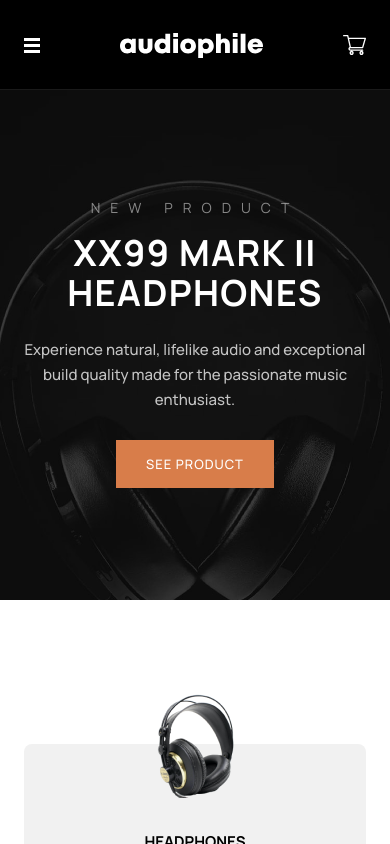
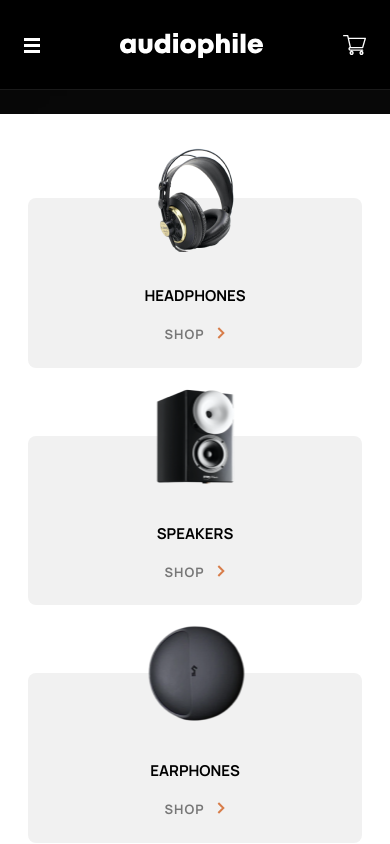
Before and after one commit to florianstancioiu/audiophile-ecommerce-website, a React (Vite) app: page / in a window 390 px wide. Both pictures are taken after a click on the picture 32 px from the left and 45 px from the top of the page. Shown: the top 844 px of the page. Built offline with nearby package versions, Linux system fonts and the light colour scheme.

Commit message:
Worked on mobile menu component

```diff
--- a/src/components/Header.jsx
+++ b/src/components/Header.jsx
@@ -5,18 +5,29 @@ import CartIcon from '../images/icon-cart.svg';
 import HamburgerIcon from '../images/icon-hamburger.svg';
 import LogoWhite from '../images/logo-white.svg';
 import Cart from './Cart';
+import Menu from './Menu';
 
 const Header = () => {
   const [showCart, setShowCart] = useState(false);
+  const [showMenu, setShowMenu] = useState(false);
 
   const toggleShowCart = () => {
     setShowCart((prevValue) => !prevValue);
   };
 
+  const toggleShowMenu = () => {
+    setShowMenu((prevValue) => !prevValue);
+  };
+
   return (
     <header className={classes.header}>
       <div className={classes['inner-wrapper']}>
-        <img className={classes.menu} src={HamburgerIcon} alt='' />
+        <img
+          className={classes.menu}
+          onClick={toggleShowMenu}
+          src={HamburgerIcon}
+          alt=''
+        />
         <img src={LogoWhite} alt='Audiophile Ecommerce Website Logo' />
         <img
           className={classes.cart}
@@ -26,6 +37,7 @@ const Header = () => {
         />
       </div>
       {showCart && <Cart />}
+      {showMenu && <Menu />}
     </header>
   );
 };
--- /dev/null
+++ b/src/components/Menu.jsx
@@ -0,0 +1,18 @@
+import { createPortal } from 'react-dom';
+
+import classes from './Menu.module.css';
+import Categories from './Categories';
+
+const Menu = () => {
+  return createPortal(
+    <div className={classes.wrapper}>
+      <div className={classes.overlay}></div>
+      <div className={classes.menu}>
+        <Categories />
+      </div>
+    </div>,
+    document.querySelector('#overlays-root')
+  );
+};
+
+export default Menu;
--- /dev/null
+++ b/src/components/Menu.module.css
@@ -0,0 +1,40 @@
+.wrapper {
+  top: 0;
+  left: 0;
+  width: 100%;
+  height: 100%;
+  position: absolute;
+  padding: 0;
+}
+
+.overlay {
+  top: 0;
+  left: 0;
+  width: 100%;
+  height: 100%;
+  position: absolute;
+  background-color: var(--clr-seven);
+  opacity: 0.4;
+  z-index: 4;
+}
+
+.menu {
+  background-color: var(--clr-six);
+  position: relative;
+  z-index: 5;
+  margin-top: 11.4rem;
+  padding: 3.2rem 2.8rem;
+  border-radius: 0 0 0.8rem 0.8rem;
+}
+
+.menu > div {
+  margin-bottom: 0;
+}
+
+.menu > div > div {
+  padding: 0;
+}
+
+.menu > div > div:last-child {
+  margin-bottom: 0;
+}
```
